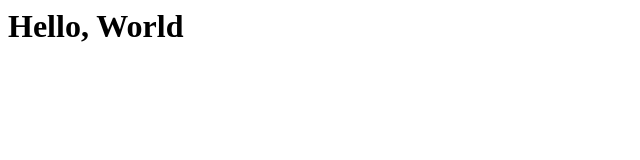
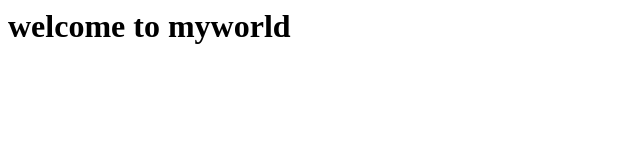
Before and after one commit to Dkay30/impact-Git, a plain HTML site: page index.html in a window 1280 px wide. Shown: the whole page, without its empty margins (0-640 px from the left). Drawn offline with Linux system fonts and the light colour scheme.

Commit message:
Update index.html

```diff
--- a/index.html
+++ b/index.html
@@ -1,2 +1,2 @@
-<h1>Hello, World
+<h1>welcome to myworld
 </h1>
```
